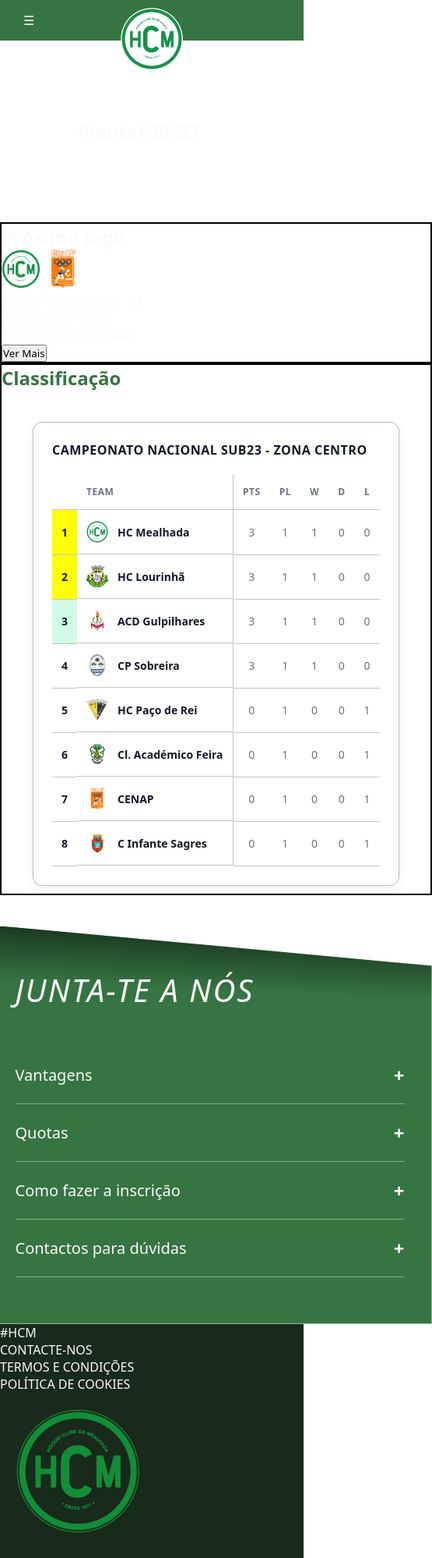
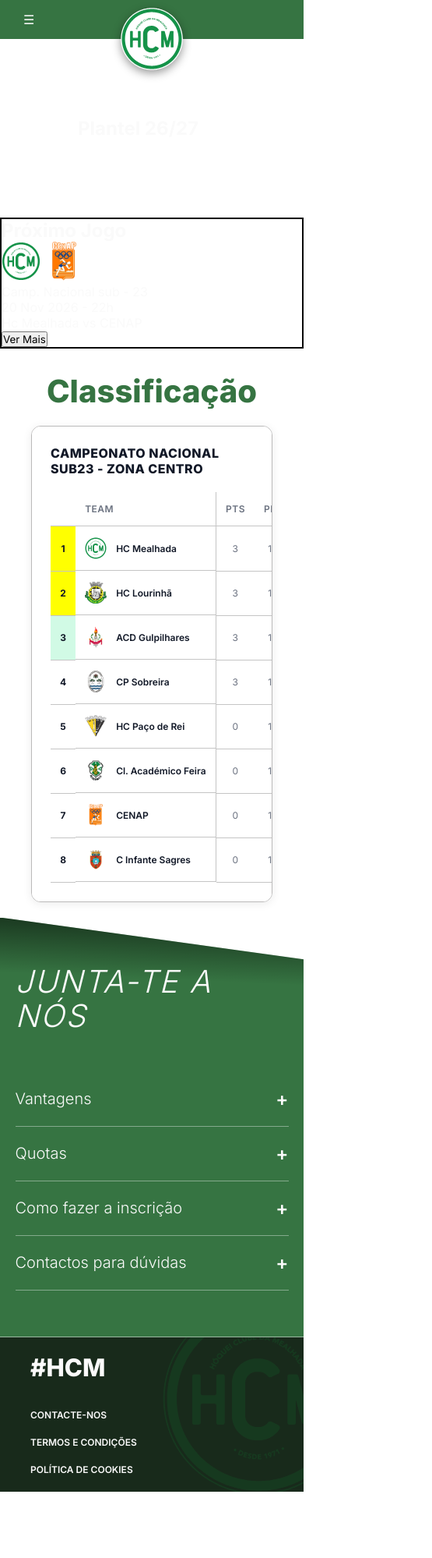
Before and after one commit to AfonsoAlmeida22/hockey-team-website, a plain HTML site: page index.html in a window 390 px wide. Shown: the whole page at 78% size, 555 px wide, since content can reach past the window. After the commit the page ends 1913 px from the top, so only its background shows below. Drawn offline with Linux system fonts and the light colour scheme.

Commit message:
Fix table layout and finalize Join Us and Footer sections
- Fix responsive grid and add sticky scroll to standings table
- Build interactive JS accordion for Join Us section
- Refactor footer to use Flexbox for responsive scaling

```diff
--- a/index.html
+++ b/index.html
@@ -4,6 +4,9 @@
   <meta charset="UTF-8">
   <meta name="viewport" content="width=device-width, initial-scale=1.0">
   <title>HC Mealhada - Home</title>
+  <link rel="preconnect" href="https://fonts.googleapis.com">
+  <link rel="preconnect" href="https://fonts.gstatic.com" crossorigin>
+  <link href="https://fonts.googleapis.com/css2?family=Inter:ital,wght@0,300;0,400;0,600;0,700;0,800&display=swap" rel="stylesheet">
   <link rel="stylesheet" href="style.css">
 </head>
 <body>
@@ -149,17 +152,21 @@
     </section>
     <section id="joinUs-container">
       <h2>JUNTA-TE <span class="break-text">A NÓS</span></h2>
-
       <div class="join-options">
         <h3>Vantagens</h3>
+        <p id="advantages-text" >Lorem ipsum dolor, sit amet consectetur adipisicing elit. Reiciendis voluptas, quia animi, dicta maiores facilis nostrum similique sint error libero quaerat. Molestias, soluta. Nostrum minus tenetur repellat? Fuga, voluptatibus impedit.</p>
         <h3>Quotas</h3>
+        <p id="quotas-text" >Lorem ipsum dolor sit amet, consectetur adipisicing elit. Nobis blanditiis in cupiditate quibusdam et. Pariatur est rerum expedita blanditiis quia minus magnam ducimus aut possimus nesciunt eaque inventore, dolorem architecto!</p>
         <h3>Como fazer a inscrição</h3>
+        <p id="regist-text" >Lorem ipsum dolor sit amet, consectetur adipisicing elit. Dignissimos commodi praesentium possimus omnis? Sint natus officia deserunt porro ipsum tempore, dignissimos ducimus quas beatae explicabo nam, veniam quam, reiciendis iure?</p>
         <h3>Contactos para dúvidas</h3>
+        <p id="contacts-text" >Lorem ipsum dolor sit amet consectetur adipisicing elit. Illo esse deserunt, quidem totam facilis a minima minus distinctio dolorem voluptates. Distinctio ut ipsam culpa debitis consectetur quos fuga optio accusantium.</p>
       </div>
     </section>
   </main>
 
   <footer>
+  <div class="footer-content">
     <div class="footer-brand">#HCM</div>
     <ul class="footer-links">
       <li><a href="#">CONTACTE-NOS</a></li>
--- a/script.js
+++ b/script.js
@@ -0,0 +1,17 @@
+const headers = document.querySelectorAll('.join-options h3')
+const texts = document.querySelectorAll('.join-options p')
+
+headers.forEach(header => {
+  header.addEventListener('click', () => {
+    const content = header.nextElementSibling
+    const isOpen = content.classList.contains('show')
+
+    texts.forEach(text => text.classList.remove('show'))
+    headers.forEach(h => h.classList.remove('open'))
+
+    if (!isOpen) {
+      content.classList.add('show')
+      header.classList.add('open')
+    }
+  })
+})
--- a/style.css
+++ b/style.css
@@ -8,7 +8,7 @@
   box-sizing: border-box;
   margin: 0;
   padding: 0;
-  font-family: system-ui, -apple-system, BlinkMacSystemFont, 'Segoe UI', Roboto, sans-serif;
+  font-family: 'Inter', sans-serif;
 }
 img{
   height: 50px;
@@ -20,7 +20,7 @@ body {
   min-height: 100vh;
 }
 
-/* Header */
+/* Header ----------------------------------------------------------------------------------------*/
 header {
   background-color: var(--primary-green);
   align-items: center;
@@ -34,13 +34,14 @@ header {
     left: 50vw;
     top: 10px;
     transform: translateX(-50%);
+    filter: drop-shadow(0px 4px 6px rgba(0, 0, 0, 0.4));
   }
 }
 
 /* MAIN ----------------------------------------------------------------------------------*/
 .main-container{
   display: grid;
-  grid-template-columns: 1fr 0.5fr;
+  grid-template-columns: 1fr 0.7fr;
   grid-template-areas: "Squad Stands"
   "Squad Stands"
   "NxtMatch Stands"
@@ -65,21 +66,29 @@ header {
 
 /* Standings Table Section ----------------------------------------------------------------------------------*/
 #stands-container{
-  border: 2px solid black;
   grid-area: Stands;
+  display: flex;
+  flex-flow: column nowrap;
+  align-items: stretch;
+  overflow: hidden;
+  padding-top: 30px;
   h1{
     color: var(--primary-green);
+    font-weight: 900;
+    font-size: 40px;
+    text-align: center;
   }
 }
 
 .standings-container {
   background: var(--card-bg, #ffffff);
   border-radius: 12px;
-  margin: 40px 40px 10px 40px;
+  margin: 10px 40px;
   padding: 24px;
   box-shadow: 0 2px 12px rgba(0, 0, 0, 0.08);
   border: 1px solid var(--gray-border, #bbbaba);
   overflow-x: auto;
+  width: calc(100% - 80px);
 }
 
 .standings-container h3 {
@@ -100,7 +109,7 @@ table {
 th, td {
   padding: 14px 12px;
   text-align: center;
-  font-size: 14px;
+  font-size: 12px;
   border-bottom: 1px solid #c5c5c5;
 }
 
@@ -169,7 +178,6 @@ td:not(.position):not(.team-info) {
   justify-content: space-between;
   position: relative;
   clip-path: polygon(0 0, 100% 15%, 100% 100%, 0 100%);
-  margin-top: 40px;
 }
 
 #joinUs-container::before {
@@ -192,7 +200,7 @@ td:not(.position):not(.team-info) {
 }
 
 #joinUs-container h2 {
-  font-size: clamp(40px, 6vw, 80px);
+  font-size: clamp(40px, 6vw, 70px);
   font-weight: 300;
   font-style: italic;
   line-height: 1.1;
@@ -232,27 +240,106 @@ td:not(.position):not(.team-info) {
   display: block;
 }
 
-/* footer ----------------------------------------------------------------------------------*/
-footer{
-  background-color: var(--secondary-green);
-  height: 300px;
-  position: relative;
-  a{
-    text-decoration: none;
-    color: #fafafa;
-  }
-  img{
-    width: 200px;
-    height: auto;
-    position: absolute
-  }
+#joinUs-container h3.open::after {
+  content: "-";
 }
 
+.join-options p {
+  font-size: 14px;
+  color: var(--white);
+  line-height: 1.5;
+  font-weight: 300;
+  max-height: 0;
+  opacity: 0;
+  overflow: hidden;
+  padding: 0;
+  transition: all 0.4s ease;
+}
+
+.join-options p.show {
+  max-height: 400px;
+  opacity: 1;
+  padding: 10px 0 20px 0;
+}
+
+/* footer ----------------------------------------------------------------------------------*/
+footer {
+  background-color: var(--secondary-green);
+  padding: 60px 10vw;
+  width: 100%;
+  position: relative;
+  overflow: hidden;
+}
+
+.footer-content {
+  position: relative;
+  z-index: 2;
+  display: flex;
+  flex-direction: column;
+  gap: 30px;
+}
+
+.footer-brand {
+  font-weight: 800;
+  font-size: clamp(40px, 5vw, 80px);
+  color: var(--white);
+}
+
+.footer-links {
+  list-style: none;
+  display: flex;
+  flex-direction: column;
+  gap: 15px;
+}
+
+.footer-links a {
+  text-decoration: none;
+  color: #fafafa;
+  font-weight: 600;
+  font-size: 16px;
+  transition: opacity 0.3s ease;
+}
+
+.footer-links a:hover {
+  opacity: 0.7;
+}
+
+footer img.club-logo {
+  width: 80vw;
+  max-width: 900px;
+  height: auto;
+  position: absolute;
+  right: -10vw;
+  top: 50%;
+  transform: translateY(-50%);
+  opacity: 0.15;
+  pointer-events: none;
+  z-index: 1;
+}
 
 
 /* media queries ----------------------------------------------------------------------------------*/
 @media (max-width: 1200px){
     .main-container{
+      grid-template-columns: 0.75fr 1fr;
+      grid-template-areas:
+      "Squad Squad"
+      "NxtMatch Stands"
+      "JoinUs JoinUs";
+
+    }
+
+    #nxtMatch-container,
+    #stands-container {
+      min-width: 0;
+    }
+
+    .standings-container {
+      margin: 20px 40px;
+    }
+}
+@media (max-width: 855px) {
+  .main-container{
       display: grid;
       grid-template-columns: 1fr;
       grid-template-areas: "Squad"
@@ -261,9 +348,6 @@ footer{
       "Stands"
       "JoinUs";
     }
-
-}
-@media (max-width: 855px) {
   #joinUs-container {
     flex-direction: column;
     align-items: flex-start;
@@ -279,4 +363,18 @@ footer{
   .join-options {
     width: 100%;
   }
+  footer {
+    padding: 20px 10vw;
+  }
+  footer img.club-logo {
+    width: 80vw;
+    top: 20vw;
+    right: -25vw;
+  }
+  .footer-links a {
+    font-size: 12px;
+  }
+  .footer-brand {
+    font-size: clamp(18px, 8vw, 40px);
+  }
 }
```
Lines whose indentation alone changed are shown as unchanged.
